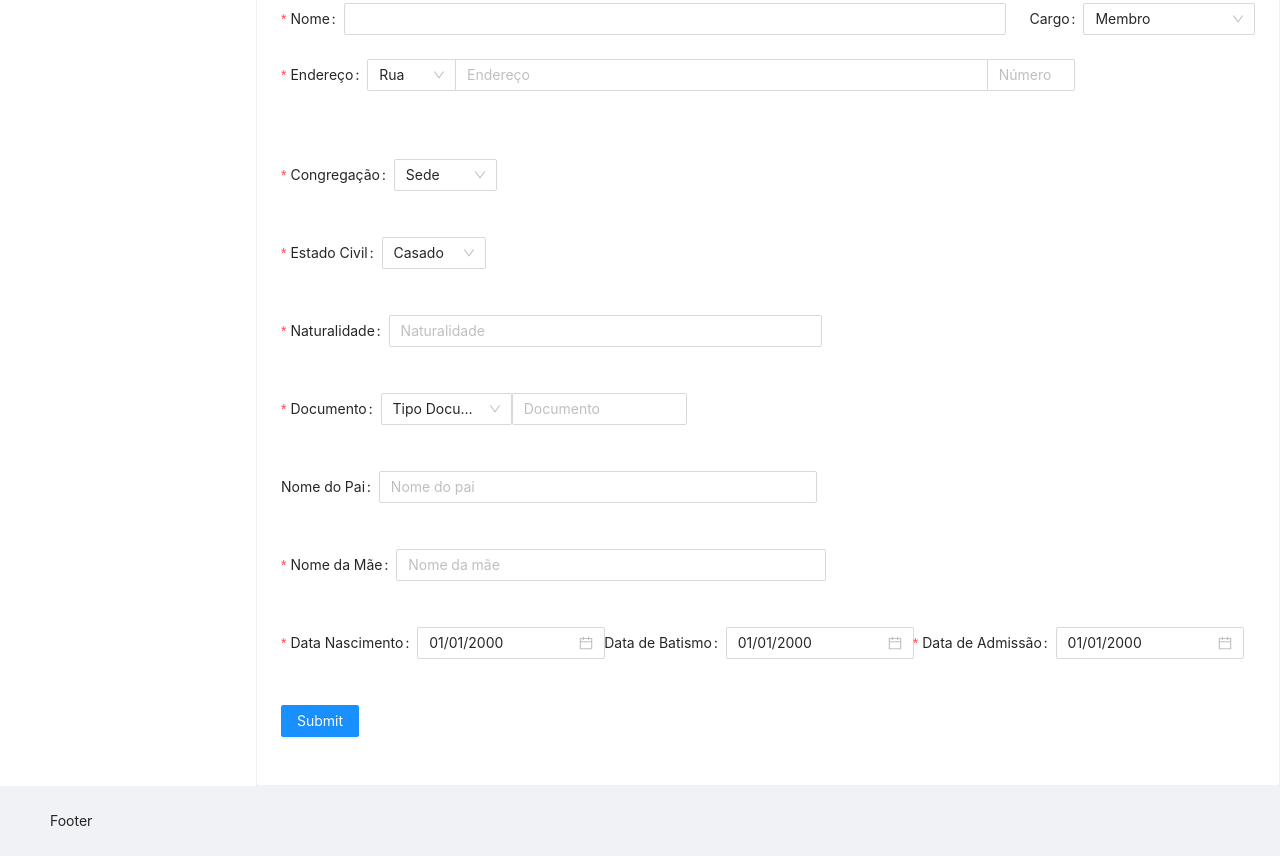
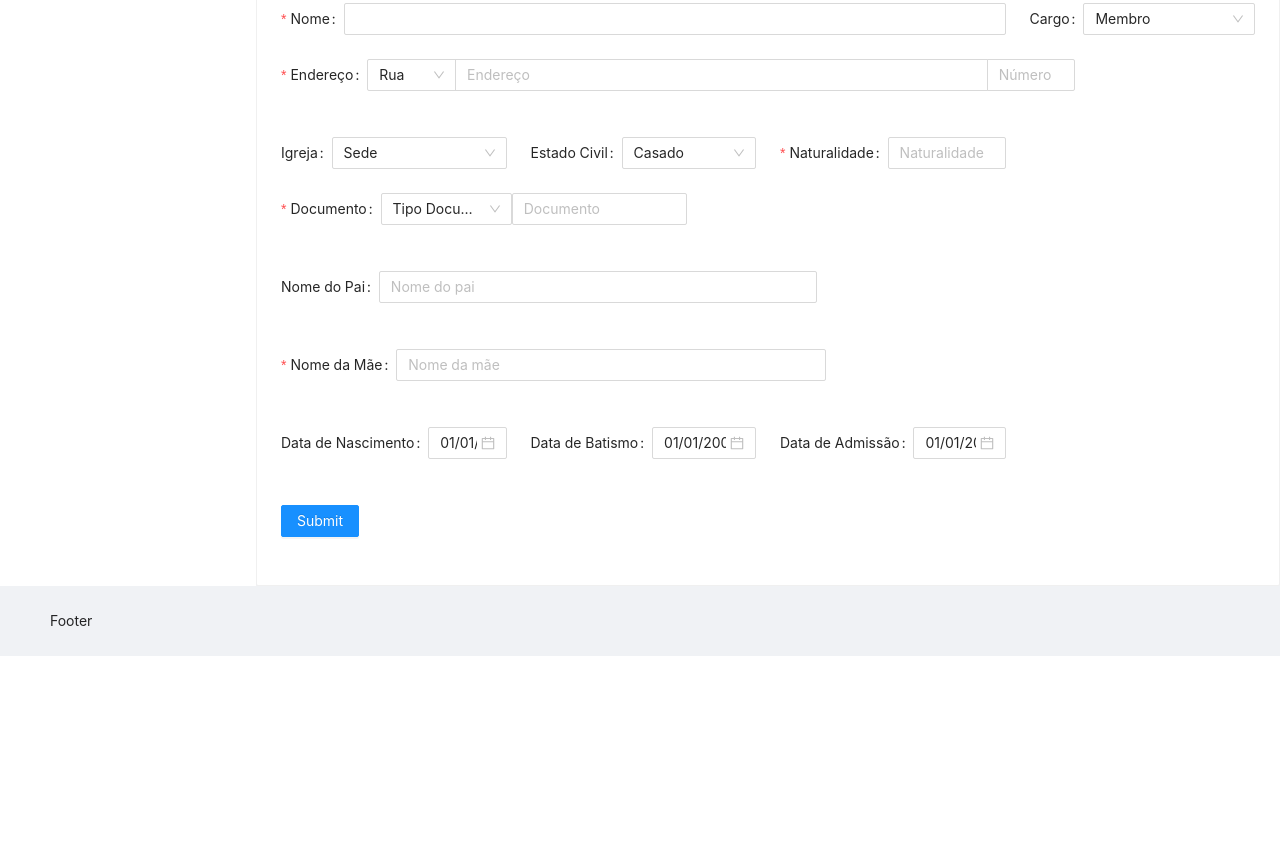
Before and after one commit to ViniCorrea/Ephata, a Next.js app in the folder front/: page /members/form in a window 1280 px wide. Shown: the part 320-1176 px from the top of the page. After the commit the page ends 976 px from the top, so only its background shows below. Built offline with nearby package versions, Linux system fonts and the light colour scheme.

Commit message:
Componentizando DatePicker

```diff
--- /dev/null
+++ b/front/src/components/form/datepicker.tsx
@@ -0,0 +1,37 @@
+import React from "react";
+import { DatePicker, Form } from "antd";
+import moment from "moment";
+
+
+
+interface FormDatePickerProps {
+  label: string;
+  name: string;
+  defaultValue?: string;
+
+}
+
+const FormDatePicker: React.FC<FormDatePickerProps> = ({
+  label,
+  name,
+  defaultValue,
+
+}) => {
+  const dateFormatList = ["DD/MM/YYYY"];
+  return (
+
+    <Form.Item
+                label={label}
+                name={name}
+
+              >
+                <DatePicker
+                  defaultValue={moment("01/01/2000", dateFormatList[0])}
+                  format={dateFormatList}
+                />
+              </Form.Item>
+
+  );
+};
+
+export default FormDatePicker;
--- a/front/src/components/form/index.tsx
+++ b/front/src/components/form/index.tsx
@@ -1,5 +1,6 @@
 import Input from './input';
 import Select from './select';
+import DatePicker from './datepicker';
 
 
 export default {Input, Select};
--- a/front/src/pages/members/form/data.tsx
+++ b/front/src/pages/members/form/data.tsx
@@ -51,5 +51,48 @@ export const maritalStatus = [
     {
       label: "Solteiro",
       value: "single"
+    },
+    {
+        label: "Viúvo",
+        value: "widower"
+    },
+    {
+        label: "Divorciado",
+        value: "divorced"
+    },
+    {
+        label: "Separado",
+        value: "Separate"
+    },
+    {
+        label: "Amasiado",
+        value: "cohabitating "
     }
   ]
+
+  export const church = [
+    {
+      label: "Sede",
+      value: "headOffice"
+    },
+    {
+      label: "Vieiras",
+      value: "vieiras"
+    },
+    {
+        label: "Rosário da Limeira",
+        value: "rasarioDaLimeira"
+    },
+    {
+        label: "Colety",
+        value: "colety"
+    },
+    {
+        label: "Corrego dos Maias",
+        value: "corregoDosMaias"
+    },
+    {
+        label: "Queirozes",
+        value: "queirozes"
+    }
+  ]
--- a/front/src/pages/members/form/index.tsx
+++ b/front/src/pages/members/form/index.tsx
@@ -12,12 +12,11 @@ import {
 } from "antd";
 import { routes } from "../data";
 import Layout from "../../../components/layout";
-import { WrapperForm } from "./styles";
 import ImgCrop from "antd-img-crop";
-import moment from "moment";
 import FormSelect from "../../../components/form/select";
-import { responsibilityOption, maritalStatus } from "./data";
-//import {Input, Select} from  '../../../components/form'
+import FormDatePicker from "../../../components/form/datepicker";
+import { responsibilityOption, maritalStatus, church } from "./data";
+//import {Input, Select DatePicker} from  '../../../components/form'
 //trocar os Input e Select pelo personalizado
 
 const FormPage = () => {
@@ -45,10 +44,6 @@ const FormPage = () => {
     const imgWindow = window.open(src);
     imgWindow.document.write(image.outerHTML);
   };
-
-  //DatePicker
-
-  const dateFormatList = ["DD/MM/YYYY"];
 
   return (
     <Layout
@@ -123,42 +118,36 @@ const FormPage = () => {
             </Input.Group>
           </Form.Item>
           <br />
-          <br />
-          <Form.Item
-            label="Congregação"
-            name="congregacao"
-            rules={[{ required: true, message: "Selecione a congregação!" }]}
-          >
-            <Select defaultValue="Sede" style={{ width: "12%" }}>
-              <Option value="id1">Rosário da Limeira</Option>
-              <Option value="id2">Vieiras</Option>
-              <Option value="id3">Colety</Option>
-            </Select>
-          </Form.Item>
-          <br />
+          <Row gutter={24}>
+            <Col span={6}>
+              <FormSelect
+                label="Igreja"
+                name="church"
+                defaultValue="headOffice"
+                options={church}
+              />
+            </Col>
+            <Col span={6}>
+              <FormSelect
+                label="Estado Civil"
+                name="maritalStatus"
+                defaultValue="married"
+                options={maritalStatus}
+              />
+            </Col>
 
-          <Form.Item
-            label="Estado Civil"
-            name="estadoCivil"
-            rules={[{ required: true, message: "Informe o estado civil!" }]}
-          >
-            <Select defaultValue="Casado" style={{ width: "12%" }}>
-              <Option value="id1">Solteiro</Option>
-              <Option value="id2">Viúvo</Option>
-              <Option value="id3">Divorciado</Option>
-              <Option value="id3">Separado</Option>
-              <Option value="id3">Amasiado</Option>
-            </Select>
-          </Form.Item>
-          <br />
-          <Form.Item
-            label="Naturalidade"
-            name="naturalidade"
-            rules={[{ required: true, message: "Informe a Naturalidade!!" }]}
-          >
-            <Input style={{ width: "50%" }} placeholder="Naturalidade" />
-          </Form.Item>
-          <br />
+            <Col span={6}>
+              <Form.Item
+                label="Naturalidade"
+                name="naturalidade"
+                rules={[
+                  { required: true, message: "Informe a Naturalidade!!" },
+                ]}
+              >
+                <Input placeholder="Naturalidade" />
+              </Form.Item>
+            </Col>
+          </Row>
           <Form.Item
             label="Documento"
             name="document"
@@ -185,47 +174,18 @@ const FormPage = () => {
             <Input style={{ width: "50%" }} placeholder="Nome da mãe" />
           </Form.Item>
           <br />
-
-          <Input.Group compact>
-            <Form.Item
-              label="Data Nascimento"
-              name="lblDataNascimento"
-              rules={[
-                { required: true, message: "Informe a data de nascimento!" },
-              ]}
-            >
-              <DatePicker
-                name="dataNascimento"
-                defaultValue={moment("01/01/2000", dateFormatList[0])}
-                format={dateFormatList}
-              />
-            </Form.Item>
-
-            <Form.Item label="Data de Batismo" name="lblDataBatismo">
-              <DatePicker
-                name="dataBatismo"
-                defaultValue={moment("01/01/2000", dateFormatList[0])}
-                format={dateFormatList}
-              />
-            </Form.Item>
-
-            <Form.Item
-              label="Data de Admissão"
-              name="lblDataAdmissao"
-              rules={[
-                { required: true, message: "Informe a data de admissão!" },
-              ]}
-            >
-              <DatePicker
-                name="dataAdmissao"
-                defaultValue={moment("01/01/2000", dateFormatList[0])}
-                format={dateFormatList}
-              />
-            </Form.Item>
-          </Input.Group>
-
+          <Row gutter={24}>
+            <Col span={6}>
+              <FormDatePicker name="birthDate" label="Data de Nascimento" />
+            </Col>
+            <Col span={6}>
+              <FormDatePicker name="baptismDate" label="Data de Batismo" />
+            </Col>
+            <Col span={6}>
+              <FormDatePicker name="admissionDate" label="Data de Admissão" />
+            </Col>
+          </Row>
           <br />
-
           <Form.Item>
             <Button type="primary" htmlType="submit">
               Submit
```
